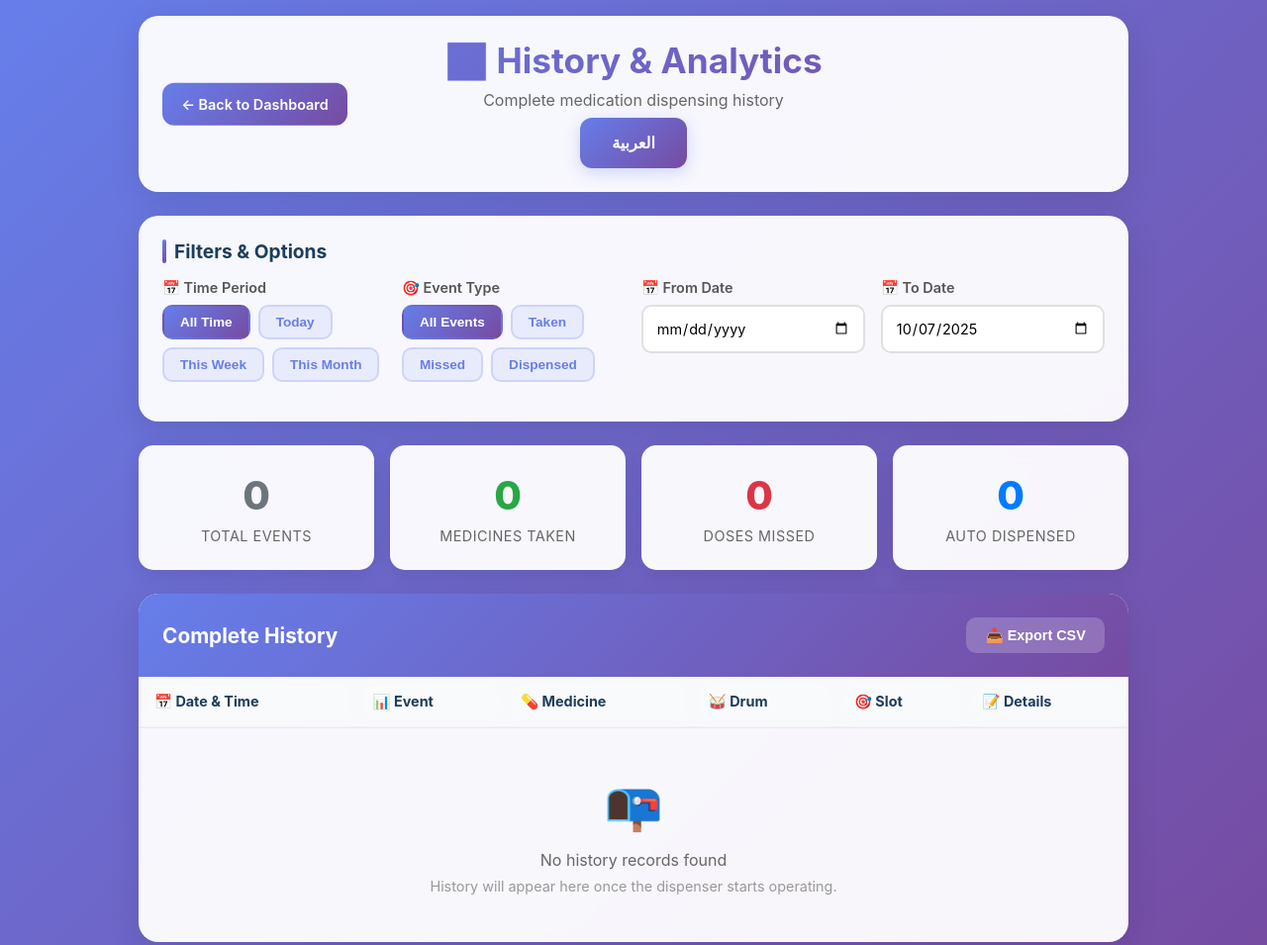
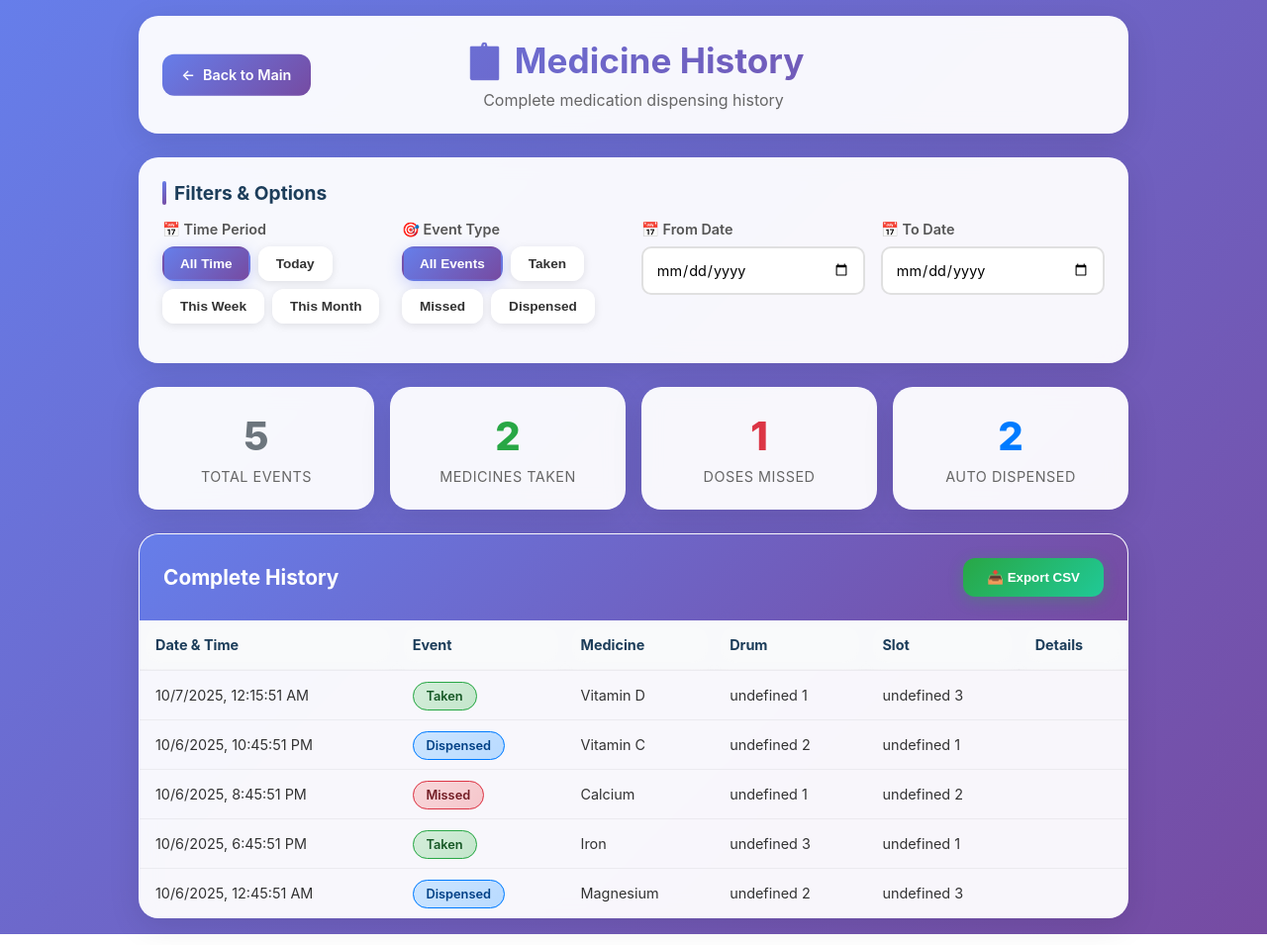
Before and after one commit to mabdulrafea101/medication, a plain HTML site: page data/history.html in a window 1280 px wide. Shown: the top 955 px of the page at 99% size. Drawn offline with Linux system fonts and the light colour scheme; no server answers.

Commit message:
history.html corrected

```diff
--- a/data/history.html
+++ b/data/history.html
@@ -6,33 +6,9 @@
   <meta name="viewport" content="width=device-width, initial-scale=1.0">
   <link rel="stylesheet" href="./style.css">
   <style>
-    /* --- General & Typography --- */
-    body {
-      font-family: -apple-system, BlinkMacSystemFont, "Segoe UI", Roboto, Helvetica, Arial, sans-serif;
-      margin: 0;
-      padding: 0;
-      background: linear-gradient(135deg, #667eea 0%, #764ba2 100%);
-      min-height: 100vh;
-      color: #333;
-    }
-
+    /* Use main application styles with history-specific adjustments */
     .container {
-      max-width: 1000px;
-      margin: 0 auto;
-      padding: 1rem;
-    }
-
-    /* --- Header --- */
-    .header {
-      background: rgba(255, 255, 255, 0.95);
-      backdrop-filter: blur(10px);
-      -webkit-backdrop-filter: blur(10px);
-      border-radius: 20px;
-      padding: 1.5rem;
-      margin-bottom: 1.5rem;
-      text-align: center;
-      box-shadow: 0 8px 32px rgba(0,0,0,0.1);
-      position: relative;
+      max-width: 1000px; /* Slightly wider for history table */
     }
 
     .back-button {
@@ -64,22 +40,6 @@
     body.rtl .back-button {
       left: auto;
       right: 1.5rem;
-    }
-
-    h1 {
-      font-size: 2.2rem;
-      font-weight: 700;
-      color: #1c3d5a;
-      margin: 0;
-      background: linear-gradient(135deg, #667eea, #764ba2);
-      -webkit-background-clip: text;
-      -webkit-text-fill-color: transparent;
-    }
-
-    .subtitle {
-      color: #666;
-      margin-top: 0.5rem;
-      font-size: 1rem;
     }
 
     /* --- Filter Section --- */
@@ -138,26 +98,32 @@
 
     .filter-btn {
       padding: 0.5rem 1rem;
-      background: rgba(102, 126, 234, 0.1);
-      border: 2px solid rgba(102, 126, 234, 0.2);
-      border-radius: 10px;
+      background: rgba(255, 255, 255, 0.95);
+      backdrop-filter: blur(10px);
+      -webkit-backdrop-filter: blur(10px);
+      border: 2px solid rgba(255,255,255,0.2);
+      border-radius: 12px;
       cursor: pointer;
       font-size: 0.85rem;
       font-weight: 600;
-      color: #667eea;
+      color: #333;
       transition: all 0.3s ease;
       white-space: nowrap;
+      box-shadow: 0 2px 8px rgba(0,0,0,0.1);
     }
 
     .filter-btn.active {
       background: linear-gradient(135deg, #667eea, #764ba2);
       color: white;
       border-color: transparent;
+      box-shadow: 0 4px 15px rgba(102, 126, 234, 0.3);
     }
 
     .filter-btn:hover:not(.active) {
-      background: rgba(102, 126, 234, 0.15);
-      border-color: rgba(102, 126, 234, 0.4);
+      background: rgba(248, 249, 255, 0.95);
+      border-color: rgba(102, 126, 234, 0.3);
+      transform: translateY(-1px);
+      box-shadow: 0 4px 12px rgba(0,0,0,0.15);
     }
 
     input[type="date"] {
@@ -188,17 +154,17 @@
       background: rgba(255, 255, 255, 0.95);
       -webkit-backdrop-filter: blur(10px);
       backdrop-filter: blur(10px);
-      border-radius: 15px;
+      border-radius: 20px;
       padding: 1.5rem;
       text-align: center;
-      box-shadow: 0 4px 20px rgba(0,0,0,0.1);
-      border: 2px solid transparent;
+      box-shadow: 0 8px 32px rgba(0,0,0,0.1);
+      border: 1px solid rgba(255,255,255,0.2);
       transition: all 0.3s ease;
     }
 
     .stat-card:hover {
       border-color: rgba(102, 126, 234, 0.3);
-      transform: translateY(-3px);
+      transform: translateY(-2px);
     }
 
     .stat-number {
@@ -226,6 +192,7 @@
       -webkit-backdrop-filter: blur(10px);
       border-radius: 20px;
       box-shadow: 0 8px 32px rgba(0,0,0,0.1);
+      border: 1px solid rgba(255,255,255,0.2);
       overflow: hidden;
     }
 
@@ -242,22 +209,29 @@
       font-size: 1.3rem;
       font-weight: 700;
       margin: 0;
+      display: flex;
+      align-items: center;
+      gap: 0.5rem;
     }
 
     .export-btn {
-      background: rgba(255, 255, 255, 0.2);
+      background: linear-gradient(135deg, #28a745, #20c997);
       color: white;
       border: none;
-      padding: 0.6rem 1.2rem;
-      border-radius: 10px;
+      padding: 0.75rem 1.5rem;
+      border-radius: 12px;
       cursor: pointer;
       font-weight: 600;
       transition: all 0.3s ease;
-      font-size: 0.9rem;
+      display: flex;
+      align-items: center;
+      gap: 0.5rem;
+      box-shadow: 0 4px 15px rgba(40, 167, 69, 0.3);
     }
 
     .export-btn:hover {
-      background: rgba(255, 255, 255, 0.3);
+      transform: translateY(-2px);
+      box-shadow: 0 6px 20px rgba(40, 167, 69, 0.4);
     }
 
     .table-container {
@@ -453,13 +427,13 @@
 <body>
   <div class="container">
     <!-- Header -->
-    <div class="header">
-      <a href="/" class="back-button"><span data-i18n="history.backToDashboard">← Back to Dashboard</span></a>
-      <h1><span data-i18n="history.pageTitle">📊 History & Analytics</span></h1>
+    <div class="header" style="position: relative;">
+      <a href="index.html" class="back-button">
+        <span>←</span>
+        <span data-i18n="history.backToMain">Back to Main</span>
+      </a>
+      <h1><span data-i18n="history.title">📋 Medicine History</span></h1>
       <div class="subtitle"><span data-i18n="history.subtitle">Complete medication dispensing history</span></div>
-      <div class="lang-toggle" style="margin-top: 0.5rem;">
-        <button id="langToggleBtn" class="btn btn-primary" onclick="toggleLanguage()" title="Switch language">العربية</button>
-      </div>
     </div>
 
     <!-- Filters -->
@@ -599,6 +573,53 @@
 
       } catch (error) {
         console.error('Error fetching history data:', error);
+
+        // For testing purposes, use mock data when API is not available
+        if (error.message.includes('404') || error.message.includes('Failed to fetch')) {
+          console.log('Using mock data for testing...');
+          historyData = [
+            {
+              timestamp: new Date(Date.now() - 1000 * 60 * 30).toISOString(), // 30 minutes ago
+              event: "TAKEN",
+              medicine: "Vitamin D",
+              drum: 1,
+              slot: 3,
+              details: ""
+            },
+            {
+              timestamp: new Date(Date.now() - 1000 * 60 * 60 * 2).toISOString(), // 2 hours ago
+              event: "DISPENSED",
+              medicine: "Vitamin C",
+              drum: 2,
+              slot: 1,
+              details: ""
+            },
+            {
+              timestamp: new Date(Date.now() - 1000 * 60 * 60 * 4).toISOString(), // 4 hours ago
+              event: "MISSED",
+              medicine: "Calcium",
+              drum: 1,
+              slot: 2,
+              details: ""
+            },
+            {
+              timestamp: new Date(Date.now() - 1000 * 60 * 60 * 6).toISOString(), // 6 hours ago
+              event: "TAKEN",
+              medicine: "Iron",
+              drum: 3,
+              slot: 1,
+              details: ""
+            },
+            {
+              timestamp: new Date(Date.now() - 1000 * 60 * 60 * 24).toISOString(), // 1 day ago
+              event: "DISPENSED",
+              medicine: "Magnesium",
+              drum: 2,
+              slot: 3,
+              details: ""
+            }
+          ];
+        } else {
           loadingState.style.display = 'none';
           emptyState.style.display = 'block';
           const dict = (i18n[currentLang] && i18n[currentLang].history) || i18n.en.history;
@@ -610,6 +631,7 @@
             </div>
           `;
           historyData = [];
+        }
       }
 
       historyData.sort((a, b) => new Date(b.timestamp) - new Date(a.timestamp));
--- a/data/script.js
+++ b/data/script.js
@@ -390,7 +390,44 @@ async function refreshLastAction() {
     if (!res.ok) throw new Error('HTTP ' + res.status);
     const data = await res.json();
     if (statusEl) {
-      const ts = data.timestamp ? new Date(String(data.timestamp).replace(' ', 'T')).toLocaleString() : '';
+      let ts = '';
+      if (data.timestamp) {
+        try {
+          // Try multiple date parsing approaches
+          let dateObj;
+          const timestampStr = String(data.timestamp);
+
+          // First try: direct parsing
+          dateObj = new Date(timestampStr);
+
+          // If invalid, try with space replaced by T
+          if (isNaN(dateObj.getTime())) {
+            dateObj = new Date(timestampStr.replace(' ', 'T'));
+          }
+
+          // If still invalid, try parsing as ISO format
+          if (isNaN(dateObj.getTime())) {
+            dateObj = new Date(timestampStr + 'Z');
+          }
+
+          // If still invalid, try manual parsing for common formats
+          if (isNaN(dateObj.getTime())) {
+            // Try format: YYYY-MM-DD HH:mm:ss
+            const match = timestampStr.match(/(\d{4})-(\d{2})-(\d{2})\s+(\d{2}):(\d{2}):(\d{2})/);
+            if (match) {
+              dateObj = new Date(match[1], match[2] - 1, match[3], match[4], match[5], match[6]);
+            }
+          }
+
+          // Only use the date if it's valid
+          if (!isNaN(dateObj.getTime())) {
+            ts = dateObj.toLocaleString();
+          }
+        } catch (dateError) {
+          console.warn('Date parsing error:', dateError, 'for timestamp:', data.timestamp);
+        }
+      }
+
       const ev = data.event || '';
       statusEl.textContent = ts && ev ? `${ts} — ${ev}` : ev || ts || '';
     }
@@ -635,9 +672,16 @@ async function loadAndDisplayMedicines() {
     try { refreshUpcomingSchedules(); } catch (_) {}
   } catch (error) {
     console.error('Error fetching medication status:', error);
-    const errText = (i18n[currentLang]?.medicine?.errorLoadingData) || 'Error loading data.';
-    document.getElementById('medicinesList1').innerHTML = `<div class="empty-list" style="color: red;">${errText}</div>`;
-    document.getElementById('medicinesList2').innerHTML = `<div class="empty-list" style="color: red;">${errText}</div>`;
+
+    // Check if medicine list elements exist on current page
+    const medicinesList1El = document.getElementById('medicinesList1');
+    const medicinesList2El = document.getElementById('medicinesList2');
+
+    if (medicinesList1El && medicinesList2El) {
+      const errText = (i18n[currentLang]?.medicine?.errorLoadingData) || 'Error loading data.';
+      medicinesList1El.innerHTML = `<div class="empty-list" style="color: red;">${errText}</div>`;
+      medicinesList2El.innerHTML = `<div class="empty-list" style="color: red;">${errText}</div>`;
+    }
   }
 }
 
@@ -645,22 +689,34 @@ async function loadAndDisplayMedicines() {
 async function refreshStatus() {
   if (statusLoading) return;
   statusLoading = true;
+
+  // Check if status elements exist on current page
+  const currentTimeEl = document.getElementById('currentTime');
+  const drum1StatusEl = document.getElementById('drum1Status');
+  const drum2StatusEl = document.getElementById('drum2Status');
+  const wifiStatusEl = document.getElementById('wifiStatus');
+
+  if (!currentTimeEl || !drum1StatusEl || !drum2StatusEl || !wifiStatusEl) {
+    statusLoading = false;
+    return; // Skip if elements don't exist on current page
+  }
+
   try {
     const res = await fetch('/status');
     if (!res.ok) {
       throw new Error(`HTTP error ${res.status}`);
     }
     const data = await res.json();
-    document.getElementById('currentTime').textContent = data.time;
-    document.getElementById('drum1Status').textContent = `Slot ${data.slotDrum1}`;
-    document.getElementById('drum2Status').textContent = `Slot ${data.slotDrum2}`;
-    document.getElementById('wifiStatus').textContent = data.wifi;
+    currentTimeEl.textContent = data.time;
+    drum1StatusEl.textContent = `Slot ${data.slotDrum1}`;
+    drum2StatusEl.textContent = `Slot ${data.slotDrum2}`;
+    wifiStatusEl.textContent = data.wifi;
   } catch (error) {
     console.error('Error refreshing status:', error);
-    document.getElementById('currentTime').textContent = (i18n[currentLang]?.dashboard?.errorText) || 'Error';
-    document.getElementById('drum1Status').textContent = (i18n[currentLang]?.dashboard?.errorText) || 'Error';
-    document.getElementById('drum2Status').textContent = (i18n[currentLang]?.dashboard?.errorText) || 'Error';
-    document.getElementById('wifiStatus').textContent = (i18n[currentLang]?.dashboard?.offlineText) || 'Offline';
+    currentTimeEl.textContent = (i18n[currentLang]?.dashboard?.errorText) || 'Error';
+    drum1StatusEl.textContent = (i18n[currentLang]?.dashboard?.errorText) || 'Error';
+    drum2StatusEl.textContent = (i18n[currentLang]?.dashboard?.errorText) || 'Error';
+    wifiStatusEl.textContent = (i18n[currentLang]?.dashboard?.offlineText) || 'Offline';
   } finally {
     statusLoading = false;
   }
@@ -812,7 +868,8 @@ const i18n = {
     history: {
       error: {
         loadFailedTitle: "Could not load history",
-        loadFailedSubtitle: "Failed to connect to the dispenser. Please check the connection."
+        loadFailedSubtitle: "Failed to connect to the dispenser. Please check the connection.",
+        noDataToExport: "No data to export"
       },
       loading: {
         loadingData: "Loading history data..."
@@ -821,6 +878,23 @@ const i18n = {
         title: "No history records found",
         subtitle: "History will appear here once the dispenser starts operating.",
         noMatch: "No records match your filters"
+      },
+      table: {
+        headers: {
+          datetime: "Date & Time",
+          event: "Event",
+          medicine: "Medicine",
+          drum: "Drum",
+          slot: "Slot",
+          details: "Details"
+        }
+      },
+      filters: {
+        buttons: {
+          taken: "Taken",
+          missed: "Missed",
+          dispensed: "Dispensed"
+        }
       }
     }
   },
@@ -951,7 +1025,8 @@ const i18n = {
     history: {
       error: {
         loadFailedTitle: "تعذر تحميل السجل",
-        loadFailedSubtitle: "فشل الاتصال بجهاز الصرف. يرجى التحقق من الاتصال."
+        loadFailedSubtitle: "فشل الاتصال بجهاز الصرف. يرجى التحقق من الاتصال.",
+        noDataToExport: "لا توجد بيانات للتصدير"
       },
       loading: {
         loadingData: "جارٍ تحميل بيانات السجل..."
@@ -960,6 +1035,23 @@ const i18n = {
         title: "لا توجد سجلات في السجل",
         subtitle: "سيظهر السجل هنا بمجرد بدء عمل جهاز الصرف.",
         noMatch: "لا توجد سجلات مطابقة لمرشحاتك"
+      },
+      table: {
+        headers: {
+          datetime: "التاريخ والوقت",
+          event: "الحدث",
+          medicine: "الدواء",
+          drum: "الأسطوانة",
+          slot: "الفتحة",
+          details: "التفاصيل"
+        }
+      },
+      filters: {
+        buttons: {
+          taken: "تم تناوله",
+          missed: "فائت",
+          dispensed: "تم صرفه"
+        }
       }
     }
   }
```
Lines whose indentation alone changed are shown as unchanged.
